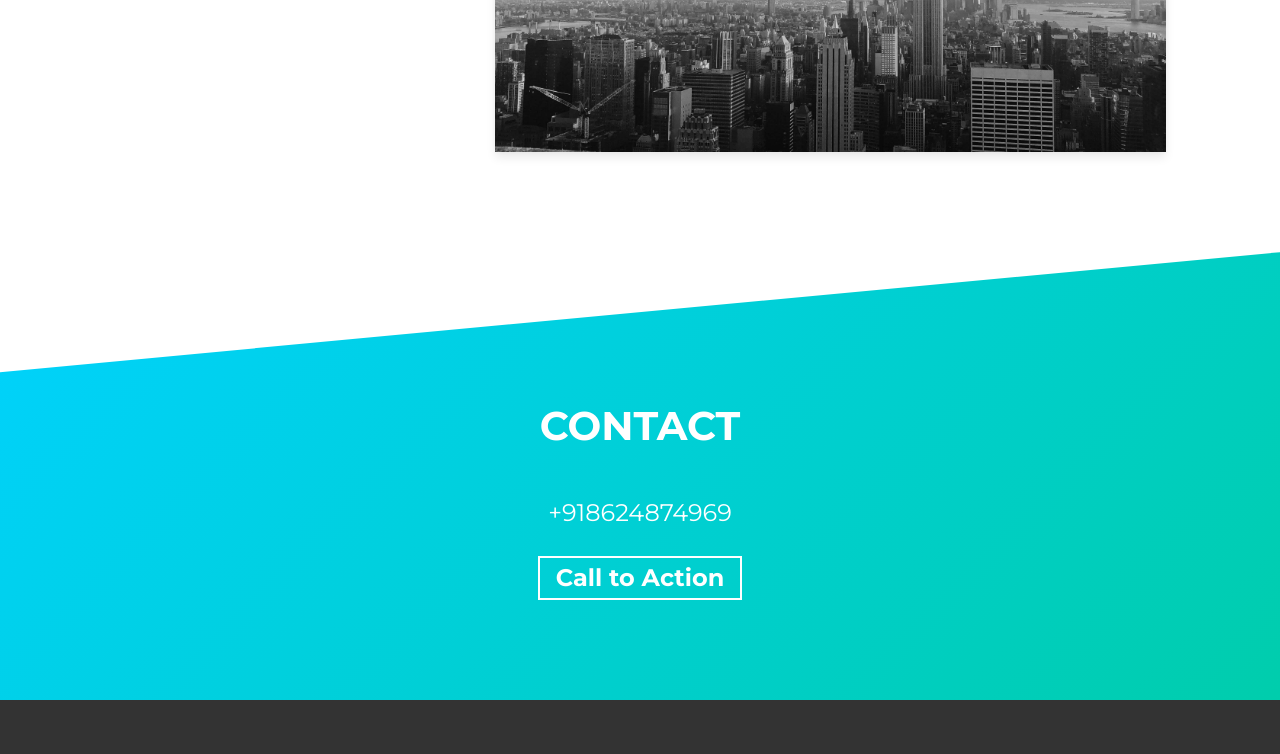
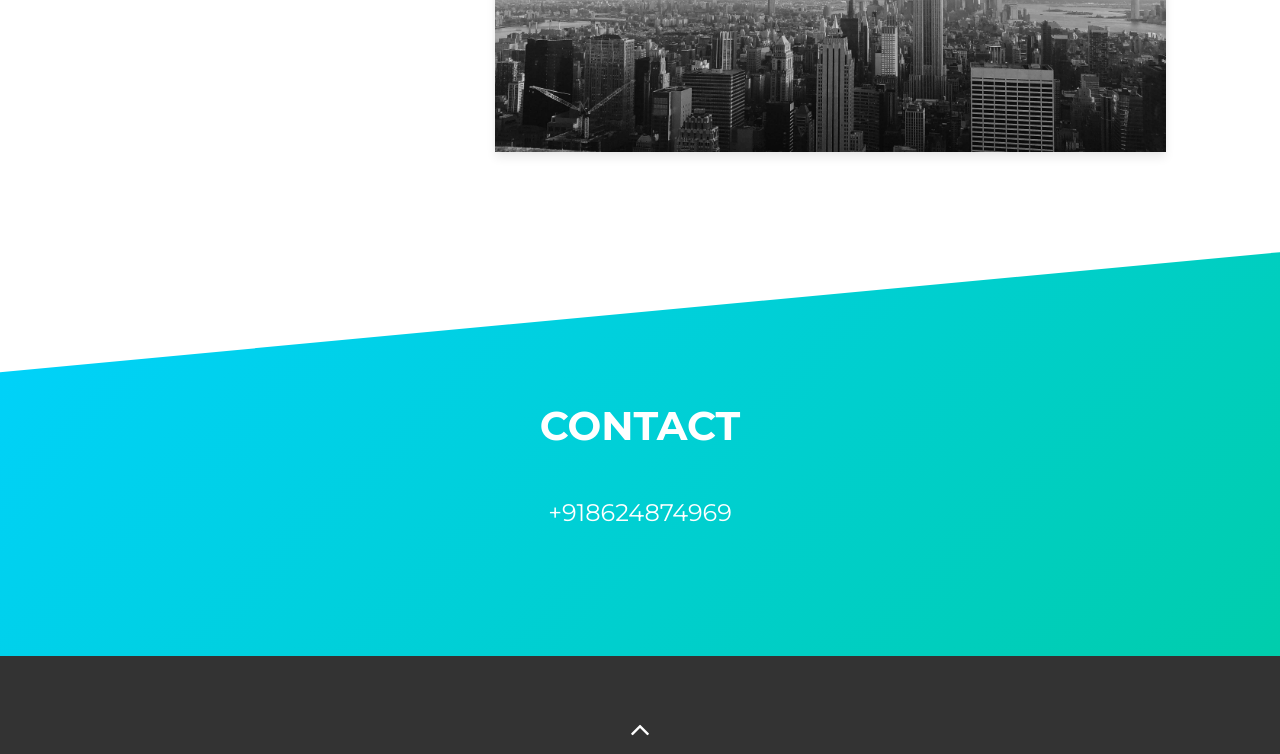
Before and after one commit to tysonmedora6/premi-re-application, a website built with Parcel: page src/index.html in a window 1280 px wide. Shown: the part 2069-2823 px from the top of the page. Built offline with nearby package versions, Linux system fonts and the light colour scheme.

Commit message:
Update index.html

```diff
--- a/src/index.html
+++ b/src/index.html
@@ -79,8 +79,8 @@
           <div class="col-md-6 col-sm-12">
             <div class="about-wrapper__info load-hidden">
               <p class="about-wrapper__info-text">
-                Diligent software engineer with 1 year experience in commercial application development.
-                Eager to join XDBS to build innovative and cutting edge business solutions for the impressive suite of clients within its global reach.
+                Diligent software engineer
+                Eager build innovative and cutting edge business solutions for the impressive suite of clients within its global reach.
                 In previous roles,
                 slashed downtime by 25% and ensured 98% on-time project completion.
                 Also identified and dealt with a significant process bottleneck
@@ -155,13 +155,7 @@
         <h2 class="section-title">Contact</h2>
         <div class="contact-wrapper load-hidden">
           <p class="contact-wrapper__text">+918624874969</p>
-          <a
-            rel="noreferrer"
-            target="_blank"
-            class="cta-btn cta-btn--resume"
-            href="https://www.gmail.com"
-            >Call to Action</a
-          >
+
         </div>
       </div>
     </section>
```
